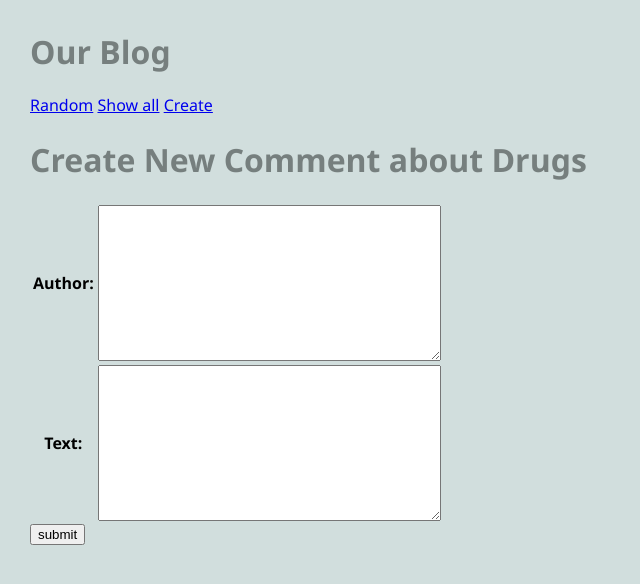
After one commit to RickyC959/cs412, a Django app: page /blog/article/1/create_comment in a window 1280 px wide. The commit adds this page. Shown: the top 584 px of the page, without its empty margins (0-640 px from the left). Run offline with Django 5.2, Linux system fonts and the light colour scheme; data comes from the database, SQL or seed files in the repository; both versions use the stored data as it was after the commit; lists and menus that the app fills with data are empty; parts of the project's set-up code (start-up, migrations or seed data) failed here and were passed over.

Commit message:
blog done

```diff
--- a/blog/admin.py
+++ b/blog/admin.py
@@ -1,5 +1,6 @@
 from django.contrib import admin
 
 # Register your models here.
-from .models import Article
+from .models import *
 admin.site.register(Article)
+admin.site.register(Comment)
--- /dev/null
+++ b/blog/forms.py
@@ -0,0 +1,23 @@
+# File: blog/forms.py
+# Author: Ricky Cui (rcui1@bu.edu), 9/26/2026
+# Description: define the forms that we use for create/update/delete operations
+
+
+from django import forms
+from .models import *
+
+
+class CreateArticleForm(forms.ModelForm):
+    '''A form to add an Article to the database.'''
+
+    class Meta:
+        '''associate this form with a model from our database.'''
+        model = Article
+        fields = ['author', 'title', 'text', 'image_url']
+
+
+class CreateCommentForm(forms.ModelForm):
+
+    class Meta:
+        model = Comment
+        fields = ['author', 'text']
--- a/blog/models.py
+++ b/blog/models.py
@@ -1,5 +1,6 @@
 # blog/models.oy
 from django.db import models
+from django.urls import reverse
 
 
 class Article(models.Model):
@@ -13,3 +14,22 @@ class Article(models.Model):
 
     def __str__(self):
         return f'{self.title} by {self.author}'
+
+    def get_absolute_url(self):
+        '''Return the URL to display one instance of this model.'''
+        return reverse('article', kwargs={'pk': self.pk})
+
+    def get_all_comments(self):
+        comments = Comment.objects.filter(article=self)
+        return comments
+
+
+class Comment(models.Model):
+
+    article = models.ForeignKey(Article, on_delete=models.CASCADE)
+    author = models.TextField(blank=False)
+    text = models.TextField(blank=False)
+    published = models.DateTimeField(auto_now=True)
+
+    def __str__(self):
+        return f'{self.text}'
--- a/blog/templates/blog/base.html
+++ b/blog/templates/blog/base.html
@@ -11,7 +11,8 @@
       <nav>
         <ul>
           <li><a href="{% url 'random' %}">Random</a></li>
-          <li><a href="{% url 'show_all' %}">Show_all</a></li>
+          <li><a href="{% url 'show_all' %}">Show all</a></li>
+          <li><a href="{% url 'create_article' %}">Create</a></li>
         </ul>
       </nav>
     </head>
--- /dev/null
+++ b/blog/templates/blog/create_comment_form.html
@@ -0,0 +1,19 @@
+<!--
+File: blog/create_comment_form.html
+Author: Ricky Cui (rcui1@bu.edu), 10/4/2026
+Description:
+
+-->
+
+{% extends 'blog/base.html'%} {% block content%}
+
+<h1>Create New Comment about {{article.title}}</h1>
+<form method="POST">
+  {% csrf_token %}
+  <table>
+    {{form.as_table}}
+  </table>
+
+  <input type="submit" name="submit" value="submit" />
+</form>
+{%endblock%}
--- a/blog/urls.py
+++ b/blog/urls.py
@@ -9,4 +9,7 @@ urlpatterns = [
     path('', RandomArticleView.as_view(), name="random"),
     path('show_all', ShowAllView.as_view(), name="show_all"),
     path('article/<int:pk>', ArticleView.as_view(), name='article'),
+    path('article/create', CreateArticleView.as_view(), name="create_article"),
+    path('article/<int:pk>/create_comment',
+         CreateCommentview.as_view(), name="create_comment"),
 ]
--- a/blog/views.py
+++ b/blog/views.py
@@ -5,8 +5,10 @@
 import random
 
 from django.shortcuts import render
-from django.views.generic import ListView, DetailView
-from .models import Article
+from django.views.generic import ListView, DetailView, CreateView
+from django.urls import reverse
+from .models import *
+from .forms import *
 
 
 class ShowAllView(ListView):
@@ -32,3 +34,39 @@ class RandomArticleView(DetailView):
         all_articles = Article.objects.all()
         article = random.choice(all_articles)
         return article
+
+
+class CreateArticleView(CreateView):
+
+    form_class = CreateArticleForm
+    template_name = "blog/create_article_form.html"
+
+
+class CreateCommentview(CreateView):
+
+    form_class = CreateCommentForm
+    template_name = "blog/create_comment_form.html"
+
+    def get_success_url(self):
+        pk = self.kwargs['pk']
+
+        return reverse('article', kwargs={'pk': pk})
+
+    def get_context_data(self):
+
+        context = super().get_context_data()
+
+        pk = self.kwargs['pk']
+        article = Article.objects.get(pk=pk)
+
+        context['article'] = article
+        return context
+
+    def form_valid(self, form):
+
+        print(form.cleaned_data)
+        pk = self.kwargs['pk']
+        article = Article.objects.get(pk=pk)
+        form.instance.article = article
+
+        return super().form_valid(form)
--- a/mini_insta/models.py
+++ b/mini_insta/models.py
@@ -1,6 +1,6 @@
 # File: mini_insta/models.py
 # Author: Ricky Cui (rcui1@bu.edu), 9/26/2026
-# Description:
+# Description: all the models that are part of this app
 
 from django.db import models
 
--- a/mini_insta/templates/mini_insta/base.html
+++ b/mini_insta/templates/mini_insta/base.html
@@ -1,6 +1,6 @@
 <!--# File: mini_insta/base.html
 # Author: Ricky Cui (rcui1@bu.edu), 9/26/2026
-# Description:
+# Description: The base Html page that the other pages are built on top of.
 -->
 
 {%load static%}
--- a/mini_insta/templates/mini_insta/show_all_profiles.html
+++ b/mini_insta/templates/mini_insta/show_all_profiles.html
@@ -1,6 +1,6 @@
 <!--# File: mini_insta/show_all_profiles.html
 # Author: Ricky Cui (rcui1@bu.edu), 9/26/2026
-# Description:
+# Description: The html page that dispays the all the users profiles
 -->
 {%extends 'mini_insta/base.html'%} {% block content %}
 <h2>All profiles</h2>
--- a/mini_insta/templates/mini_insta/show_profile.html
+++ b/mini_insta/templates/mini_insta/show_profile.html
@@ -1,6 +1,6 @@
 <!--# File: mini_insta/show_profile.py
 # Author: Ricky Cui (rcui1@bu.edu), 9/26/2026
-# Description:
+# Description: The html page that dispays a single users profiles
 -->
 {%extends 'mini_insta/base.html'%} {% block content %}
 
--- a/mini_insta/urls.py
+++ b/mini_insta/urls.py
@@ -1,6 +1,6 @@
 # File: mini_insta/urls.py
 # Author: Ricky Cui (rcui1@bu.edu), 9/26/2026
-# Description:
+# Description: all the URLs that are part of this app
 
 from django.urls import path
 from django.conf.urls.static import static
--- a/mini_insta/views.py
+++ b/mini_insta/views.py
@@ -1,6 +1,6 @@
 # File: mini_insta/views.py
 # Author: Ricky Cui (rcui1@bu.edu), 9/26/2026
-# Description:
+# Description: all the views that are part of this app
 from django.shortcuts import render
 from django.views.generic import ListView, DetailView
 from .models import Profile
```
Also changed, not shown: blog/templates/blog/article.html (+15 -4 lines), blog/templates/blog/create_article_form.html (added, +18 -0 lines), blog/migrations/0003_comment.py (added), db.sqlite3.
